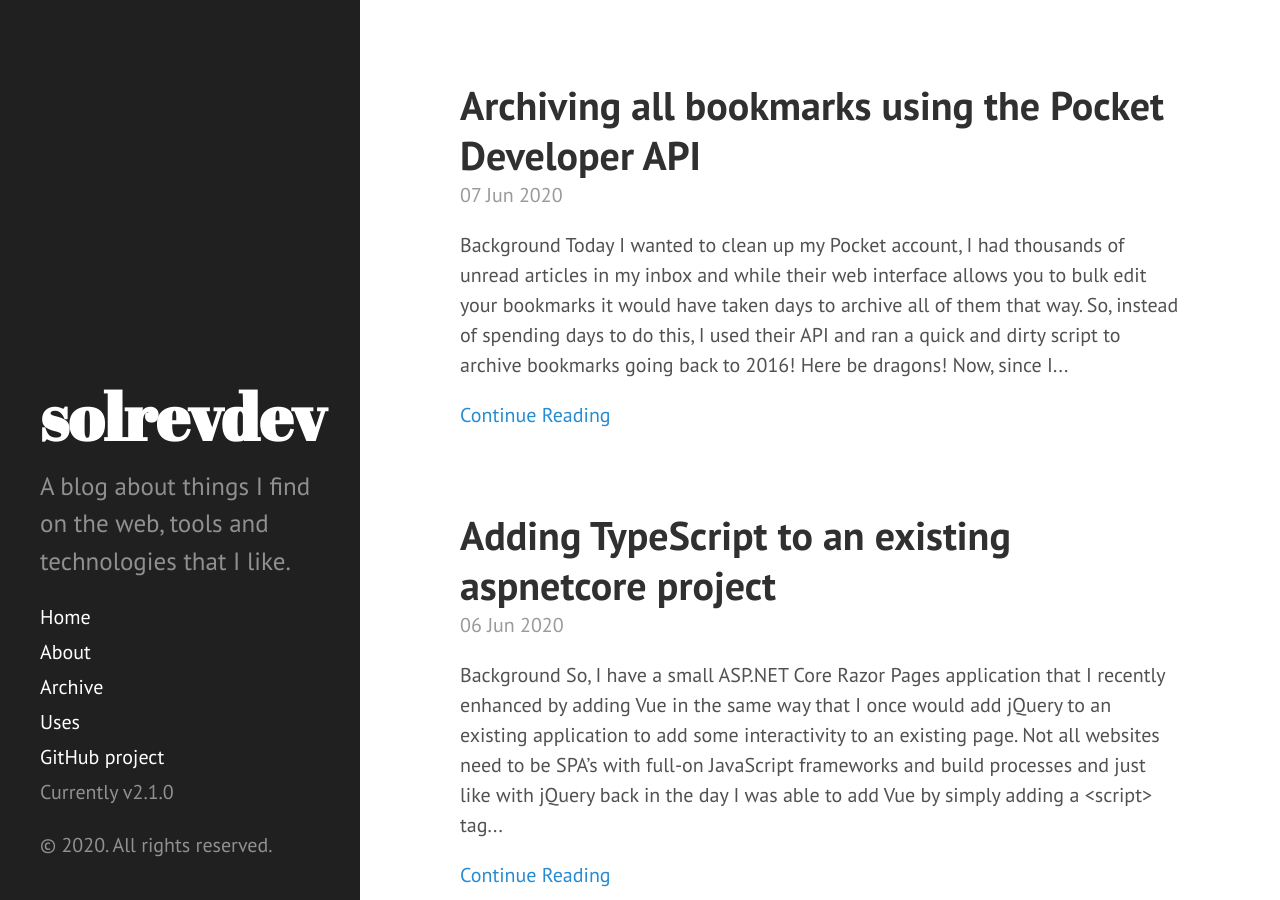
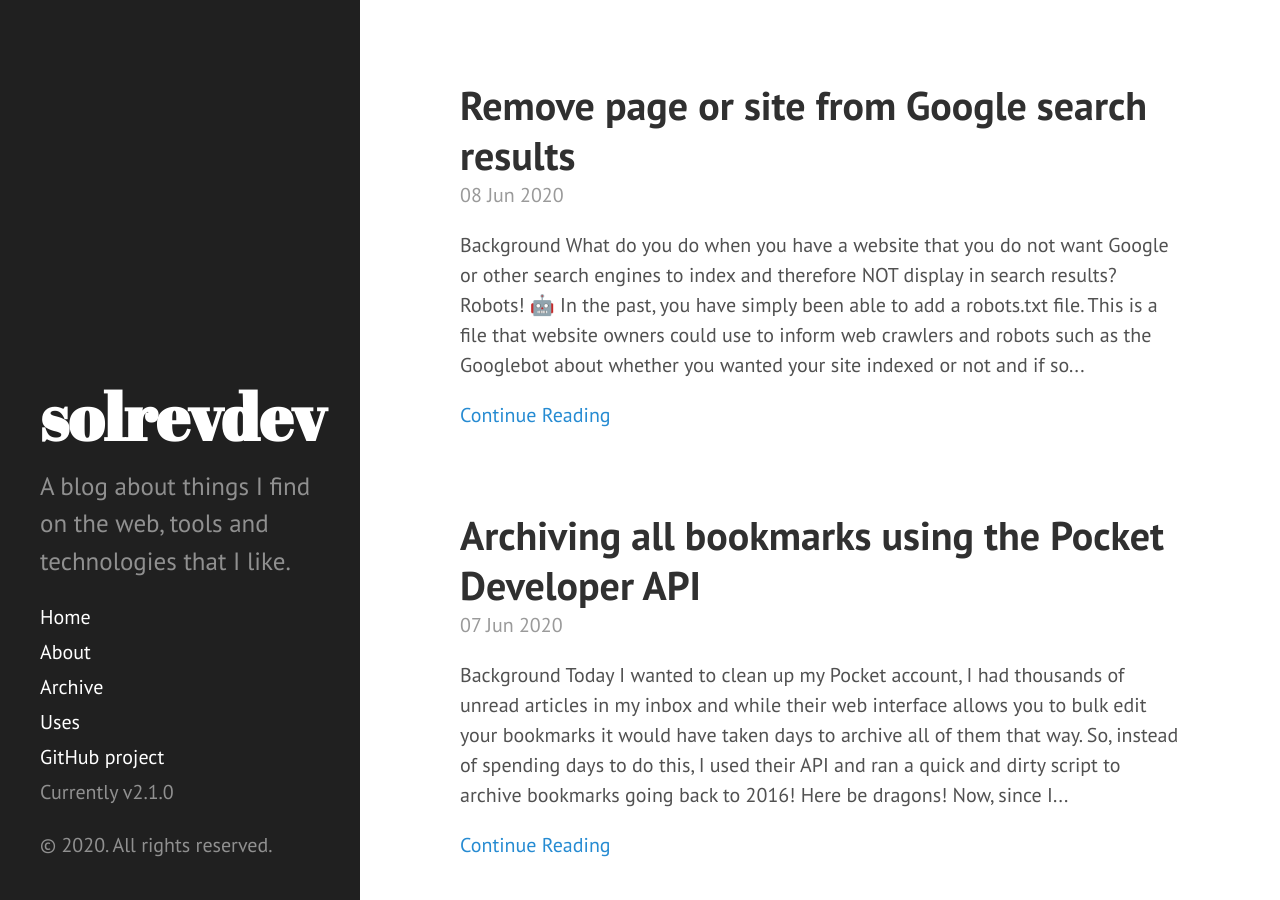
Before and after one commit to solrevdev/solrevdev.github.io, a Jekyll site: the page built from index.html, in a window 1280 px wide and 900 px high. Built offline with Jekyll 4.4.1, drawn with Linux system fonts in a browser that asks for light colours; the list of posts is cut into pages by our own code; some of the changed text lies outside the part shown.

Commit message:
new blog post

````diff
--- /dev/null
+++ b/_posts/2020-06-08-remove-page-or-site-from-google-search.md
@@ -0,0 +1,84 @@
+---
+published: true
+layout: post
+title: Remove page or site from Google search results
+description: How to remove a page or site from Google search results
+tags:
+  - google
+  - SEO
+  - www
+---
+
+**Background**
+
+What do you do when you have a website that you do not want Google or other search engines to index and therefore NOT display in search results?
+
+**Robots!** 🤖
+
+In the past, you have simply been able to add a [robots.txt](https://www.robotstxt.org/robotstxt.html) file.
+
+This is a file that website owners could use to inform web crawlers and robots such as the [Googlebot](https://support.google.com/webmasters/answer/182072?hl=en) about whether you wanted your site indexed or not and if so which parts of your site.
+
+If you wanted to stop all robots from indexing your site you created a file called `robots.txt` in your site root with the following content
+
+```text
+User-agent: *
+Disallow: /
+```
+
+While still used, it is no longer the recommended way to block or remove a URL or site from Google.
+
+**Google's Removal Tool** ✂
+
+Your first step should be to head over to the [Google Search Removal Tool](https://search.google.com/search-console/removals?resource_id=sc-domain%3Awww.yourdomain.com) and enter your page or site into the tool and submit.
+
+For more information you can [read about it here](https://support.google.com/webmasters/answer/9689846?hl=en).
+
+Doing this will remove your page or site for up to 6 months.
+
+![](https://i.imgur.com/LsyvpRu.png)
+
+**Meta Tags** 📓
+
+To permanently remove it you will need to tell Google not to index your page using the [robots meta tag](https://developers.google.com/search/reference/robots_meta_tag).
+
+You add this into any page that you do not want Google to index.
+```html
+<meta name="robots" content="noindex">
+```
+
+For example:
+
+```html
+<!DOCTYPE html>
+<html>
+<head>
+    <meta name="robots" content="noindex" />
+    <title>Robots</title>
+</head>
+<body>
+You do not want Google to index this page
+</body>
+</html>
+```
+
+**Inspect** 🔎
+
+Once you have removed your page or site using the removal tool and used meta tags to stop it being indexed again in the future you will want to keep an eye on your domain and inspect the page(s) or site you removed.
+
+To view your pending removals login to the [Google Search Console](https://search.google.com/search-console/about) and choose the Removals tab.
+
+From here you can submit new pages for removal and generally inspect your website and how it is managed by Google's index.
+
+![](https://i.imgur.com/lm5LXBD.png)
+
+**Summary**
+
+To recap, when you want to remove a page or site from Google search index you need to...
+
+- Use the [Google Search Removal Tool](https://search.google.com/search-console/removals?resource_id=sc-domain%3Awww.yourdomain.com) to remove temporarily.
+- Permanently remove using [robots meta tag](https://developers.google.com/search/reference/robots_meta_tag)
+
+Hope this helps others or me from the future!
+
+Success 🎉
````
Also changed, not shown: _posts/2020-06-07-archive-all-bookmarks-using-the-pocket-developer-api.md (+1 -1 lines).
